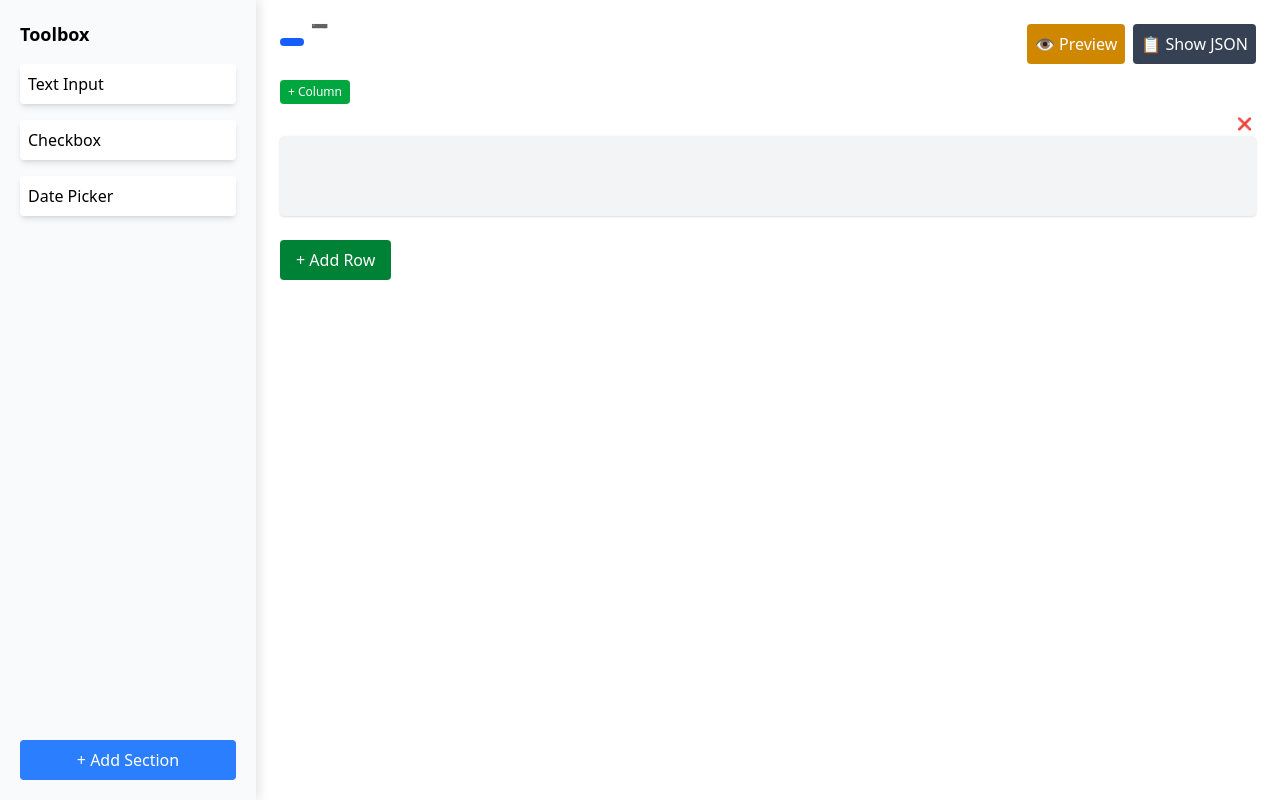
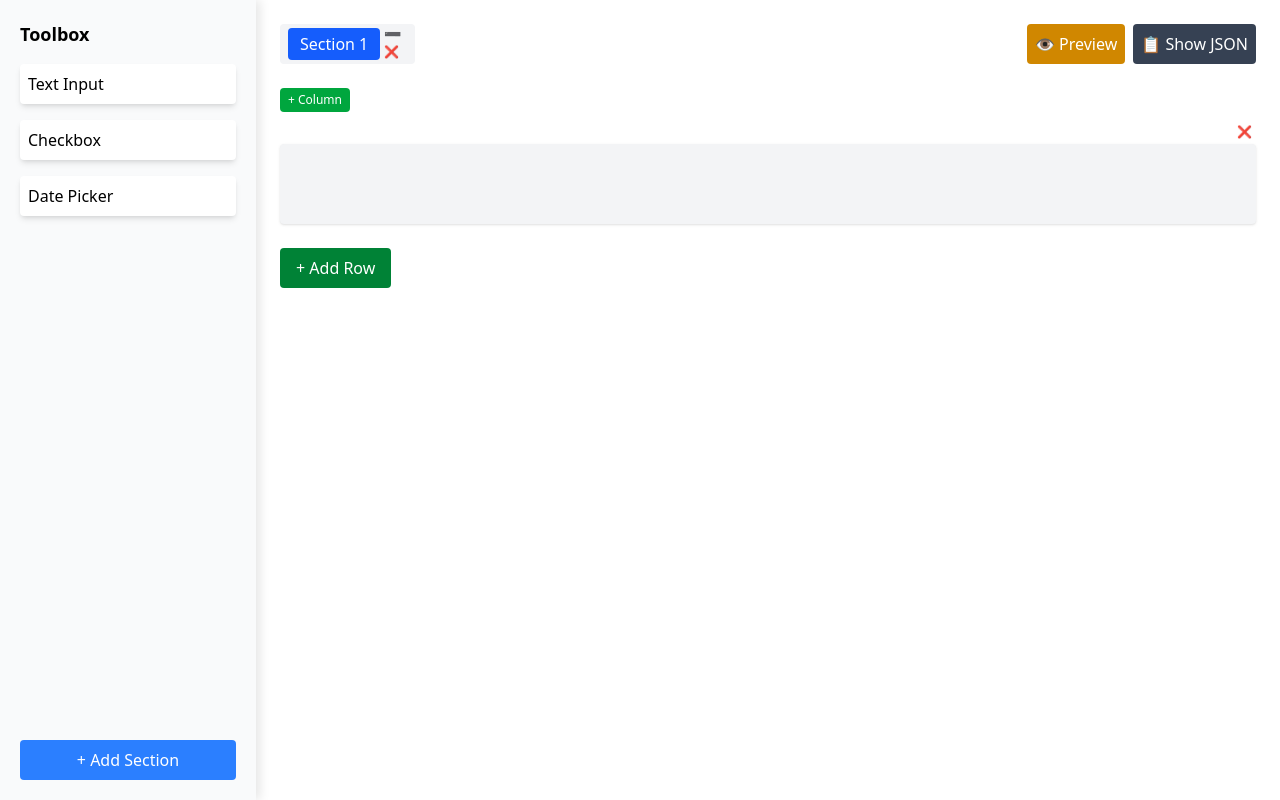
Before and after one commit to akshay-at-bluepineapple/form-builder-ui, a React (Vite) app: page /forms/new in a window 1280 px wide. Both pictures are taken after a click on the button "+ Add Section". Built offline with nearby package versions, Linux system fonts and the light colour scheme.

Commit message:
delete section added

```diff
--- a/src/components/FormBuilderViewEdit.jsx
+++ b/src/components/FormBuilderViewEdit.jsx
@@ -140,8 +140,8 @@ export default function FormBuilderViewEdit() {
       ...sections,
       {
         id,
-        name: `Section ${sections.length + 1}`,
-        collapsed: false,
+        section_name: `Section ${sections.length + 1}`,
+        is_collapsable: false,
         rows: [
           {
             id: `row-${Date.now()}`,
@@ -151,6 +151,15 @@ export default function FormBuilderViewEdit() {
       },
     ]);
     setActiveSection(id);
+  };
+
+  const deleteSection = (sectionId) => {
+    setSections((prev) => prev.filter((section) => section.id !== sectionId));
+
+    if (activeSection === sectionId) {
+      const remaining = sections.filter((s) => s.id !== sectionId);
+      setActiveSection(remaining.length > 0 ? remaining[0].id : null);
+    }
   };
 
   const updateSectionName = (id, name) => {
@@ -302,11 +311,11 @@ export default function FormBuilderViewEdit() {
         }`}
       >
         <div className="flex flex-wrap gap-2 mb-4">
-          <div className="flex pb-2 max-w-full">
+          <div className="flex pb-2 max-w-full overflow-x-auto space-x-2">
             {sections.map((section) => (
               <div
                 key={section.id}
-                className="relative flex-shrink-0 space-x-8"
+                className="relative flex items-center space-x-1 bg-gray-100 rounded px-2 py-1 mr-2"
               >
                 {editingSectionId === section.id ? (
                   <input
@@ -341,8 +350,15 @@ export default function FormBuilderViewEdit() {
                   </button>
                 )}
                 <button
+                  onClick={() => deleteSection(section.id)}
+                  className="text-red-600 text-sm hover:text-red-700 mr-2 mt-4 text-xs"
+                  title="Delete section"
+                >
+                  ❌
+                </button>
+                <button
                   onClick={() => toggleSectionCollapse(section.id)}
-                  className="absolute right-2 -top-2 text-sm text-gray-500 hover:text-black"
+                  className="absolute right-[14px] -top-0 text-sm text-gray-500 hover:text-black"
                 >
                   {section.is_collapsable ? '➕' : '➖'}
                 </button>
```
